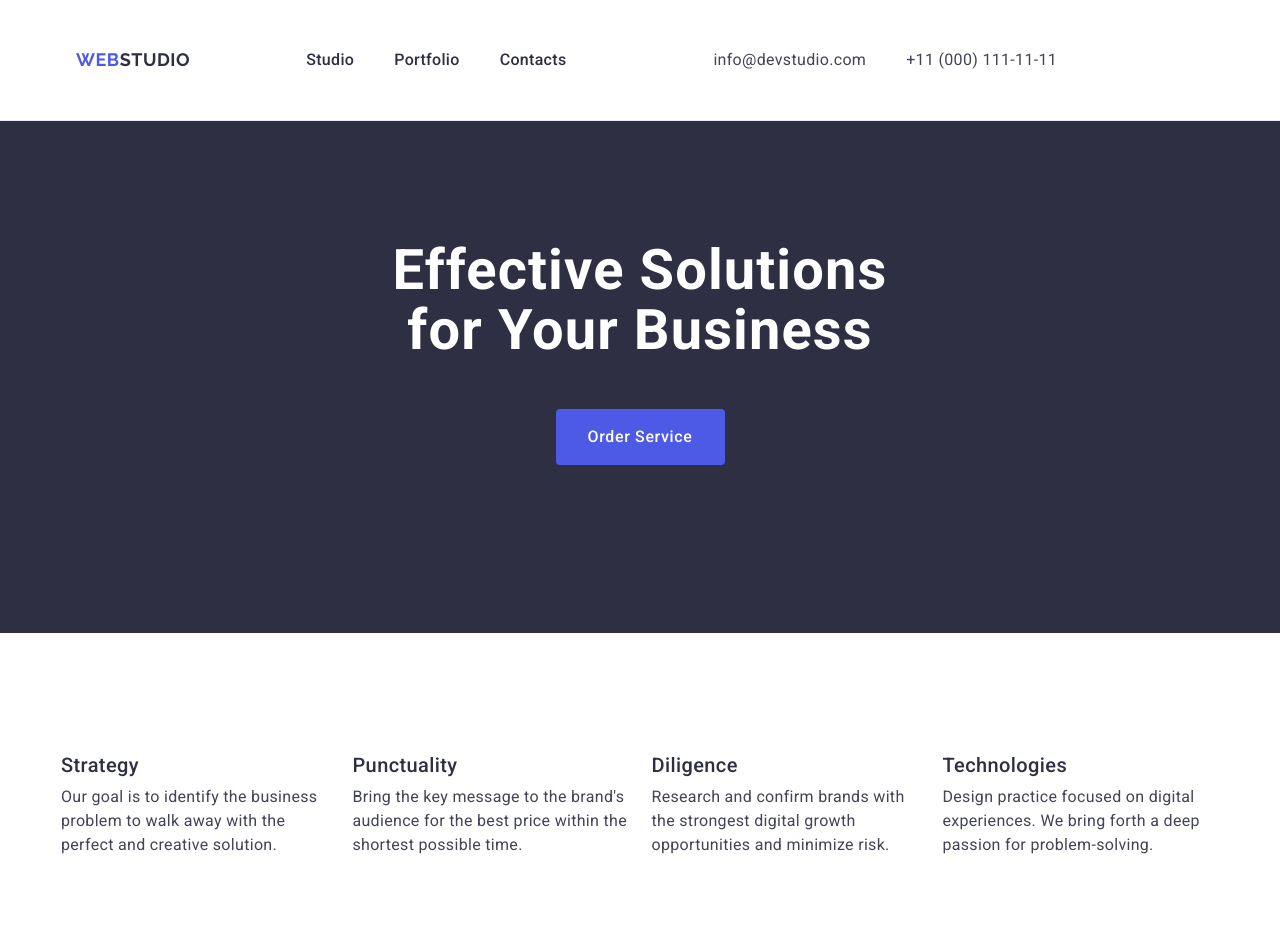
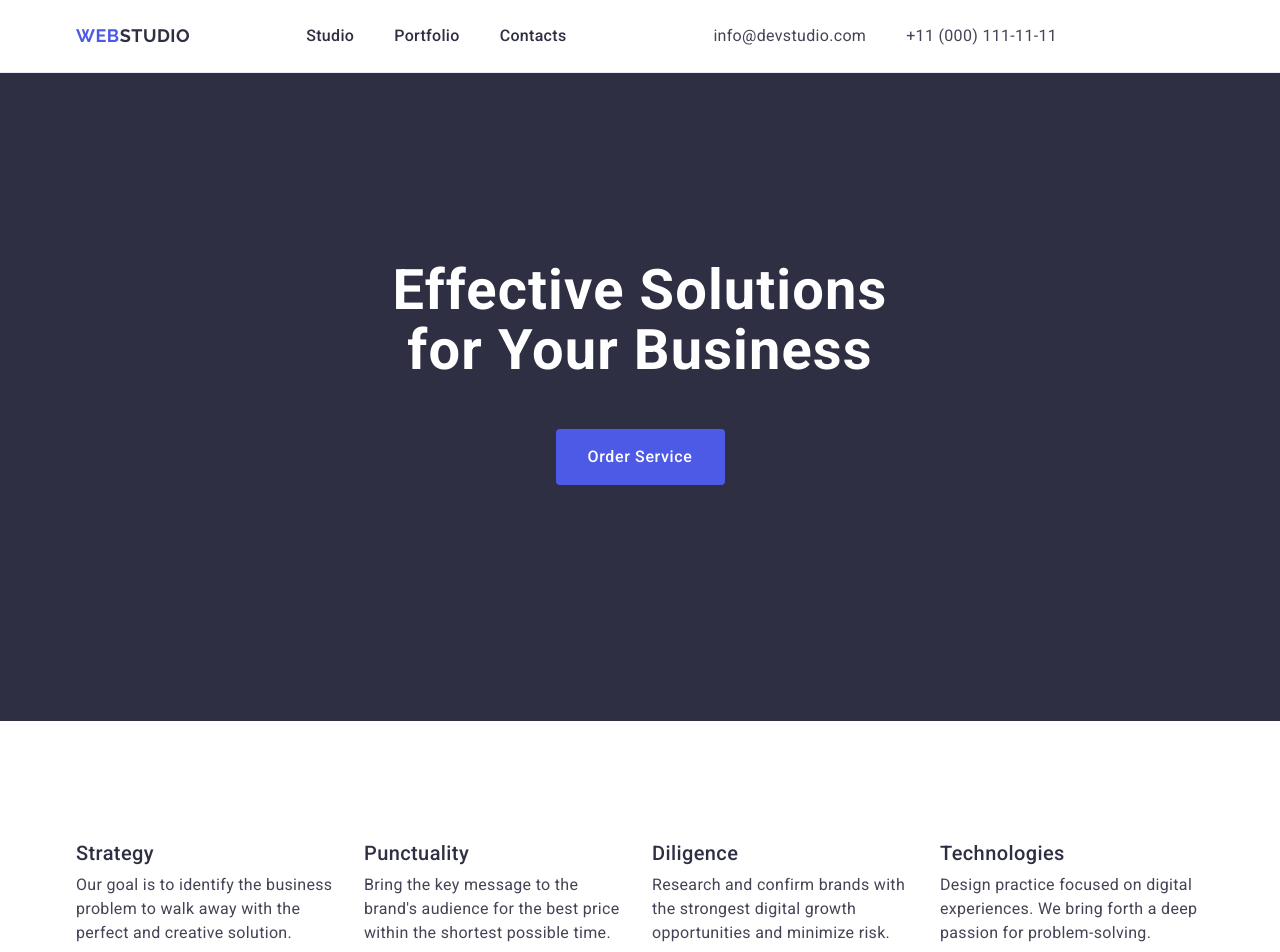
Before and after one commit to n-ivchenko/goit-markup-hw-03, a plain HTML site: page index.html in a window 1280 px wide. Shown: the top 952 px of the page. Drawn offline with nearby package versions, Linux system fonts and the light colour scheme.

Commit message:
update all sections

```diff
--- a/css/styles.css
+++ b/css/styles.css
@@ -34,9 +34,9 @@ button {
 }
 
 .container {
-  display: flex;
   width: 1158px;
   margin: 0 auto;
+  padding: 0 15px;
 }
 
 /* #region header */
@@ -85,18 +85,18 @@ button {
   display: flex;
   align-items: center;
   gap: 40px;
-  padding: 24px 0;
 }
 
 .nav-header-item {
-  padding: 24px 0;
 }
 .header-nav-item-list {
+  display: block;
   font-weight: 500;
   font-size: 16px;
   line-height: 1.5;
   letter-spacing: 0.02em;
   color: #2e2f42;
+  padding: 24px 0;
 }
 
 .header-nav-item-list:hover {
@@ -110,7 +110,6 @@ button {
 .header-adress-nav {
   display: flex;
   gap: 40px;
-  padding: 24px 0;
 }
 .header-adress-nav-item {
 }
@@ -136,6 +135,7 @@ button {
 
 .hero {
   background: #2e2f42;
+  padding: 188px 0;
 }
 
 .section {
@@ -145,8 +145,6 @@ button {
   display: flex;
   flex-direction: column;
   text-align: center;
-  padding-top: 120px;
-  padding-bottom: 120px;
 }
 
 .hero-title {
@@ -186,8 +184,11 @@ button {
 
 /* #region section-no-name */
 
+.no-name {
+  padding: 120px 0;
+}
+
 .section-no-name {
-  padding: 120px 0;
 }
 
 .visually-hidden {
@@ -213,6 +214,7 @@ button {
 }
 
 .section-list-item {
+  width: calc((100% - 72px) / 4);
 }
 
 .section-item-title {
@@ -244,12 +246,12 @@ button {
 
 .our-team {
   background-color: #f4f4fd;
+  padding: 120px 0;
 }
 
 .section-our-team {
   flex-wrap: wrap;
   justify-content: center;
-  padding: 120px 0;
 }
 
 .section-title {
@@ -294,6 +296,7 @@ button {
   background-color: #ffffff;
 }
 .section-item-title {
+  margin-bottom: 8px;
 }
 .section-item-text {
 }
@@ -309,6 +312,7 @@ button {
   padding-top: 120px;
   padding-bottom: 120px;
 }
+
 .section-title {
   line-height: 1.11;
 }
@@ -363,8 +367,6 @@ button {
 /* #region footer */
 
 .footer-container {
-  display: inline-block;
-  margin-bottom: 16px;
 }
 
 .footer {
@@ -373,6 +375,7 @@ button {
 }
 
 .footer .logo-footer {
+  display: inline-block;
   font-family: "Raleway", sans-serif;
   font-weight: 700;
   font-size: 18px;
@@ -380,6 +383,7 @@ button {
   letter-spacing: 0.03em;
   text-transform: uppercase;
   color: #4d5ae5;
+  margin-bottom: 16px;
 }
 
 .logo-footer-style {
```
